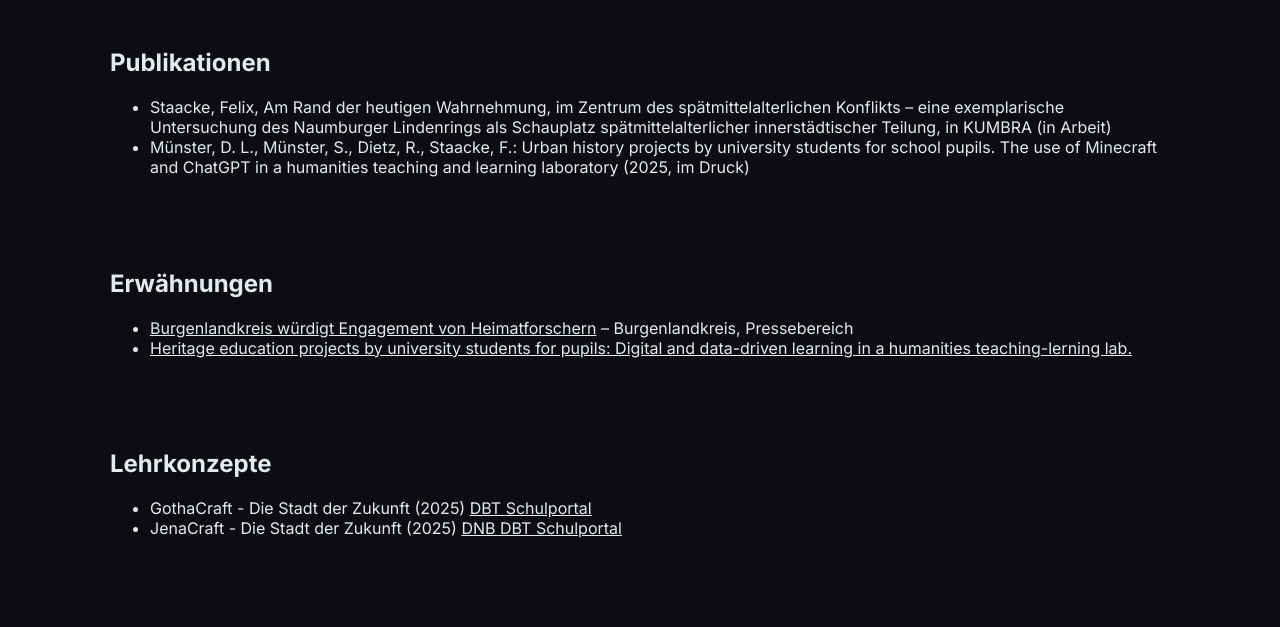
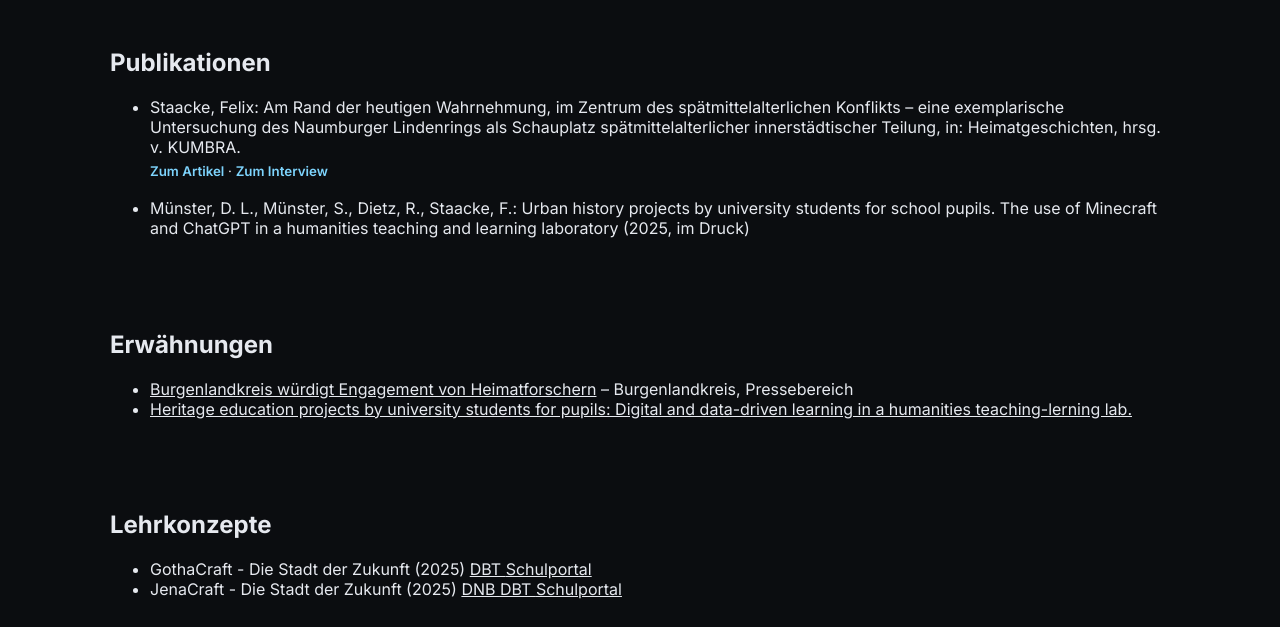
Before and after one commit to Datenflix007/datenflix007.github.io, a plain HTML site: page src/Referenzen.html in a window 1280 px wide. Shown: the part 145-772 px from the top of the page. Drawn offline with Linux system fonts and the light colour scheme.

Commit message:
added reference to KUMBRA article

```diff
--- a/src/Referenzen.html
+++ b/src/Referenzen.html
@@ -30,7 +30,15 @@
 
             <ul class="ref-list">
                 <!--<li>Vom Bischofssitz zur geteilten Stadt: Strukturen, Spannungsfelder und Institutionenbildung in Naumburg (ca. 1259–1400), in: Licht und Wissen (in Arbeit9</li>-->
-                <li>Staacke, Felix, Am Rand der heutigen Wahrnehmung, im Zentrum des spätmittelalterlichen Konflikts – eine exemplarische Untersuchung des Naumburger Lindenrings als Schauplatz spätmittelalterlicher innerstädtischer Teilung, in KUMBRA (in Arbeit)</li>
+                <li class="ref-publication ref-publication--featured">
+                    Staacke, Felix: Am Rand der heutigen Wahrnehmung, im Zentrum des spätmittelalterlichen Konflikts – eine exemplarische Untersuchung des Naumburger Lindenrings als Schauplatz spätmittelalterlicher innerstädtischer Teilung, in: Heimatgeschichten, hrsg. v. KUMBRA.
+                    <br>
+                    <small class="ref-links">
+                        <a href="https://www.kumbra.de/heimatgeschichten/26-06-am-rand-der-heutigen-wahrnehmung" target="_blank" rel="noopener">Zum Artikel</a>
+                        ·
+                        <a href="https://www.kumbra.de/kulturportraits/26-06-wo-einst-domfreiheit" target="_blank" rel="noopener">Zum Interview</a>
+                    </small>
+                </li>
                 <li>Münster, D. L., Münster, S., Dietz, R., Staacke, F.: Urban history projects by university students for school pupils. The use of Minecraft and ChatGPT in a humanities teaching and learning laboratory (2025, im Druck)</li>
             </ul>
 
--- a/styles.css
+++ b/styles.css
@@ -356,6 +356,25 @@ section {
 .project h3 {
     margin: 0 0 6px 0;
     font-size: 1.05rem
+}
+
+.ref-publication--featured {
+    margin-bottom: 18px;
+}
+
+.ref-links {
+    display: inline-block;
+    margin-top: 6px;
+}
+
+.ref-links a {
+    color: #7dd3fc;
+    font-weight: 600;
+    text-decoration: none;
+}
+
+.ref-links a:hover {
+    text-decoration: underline;
 }
 
 .tag {
```
